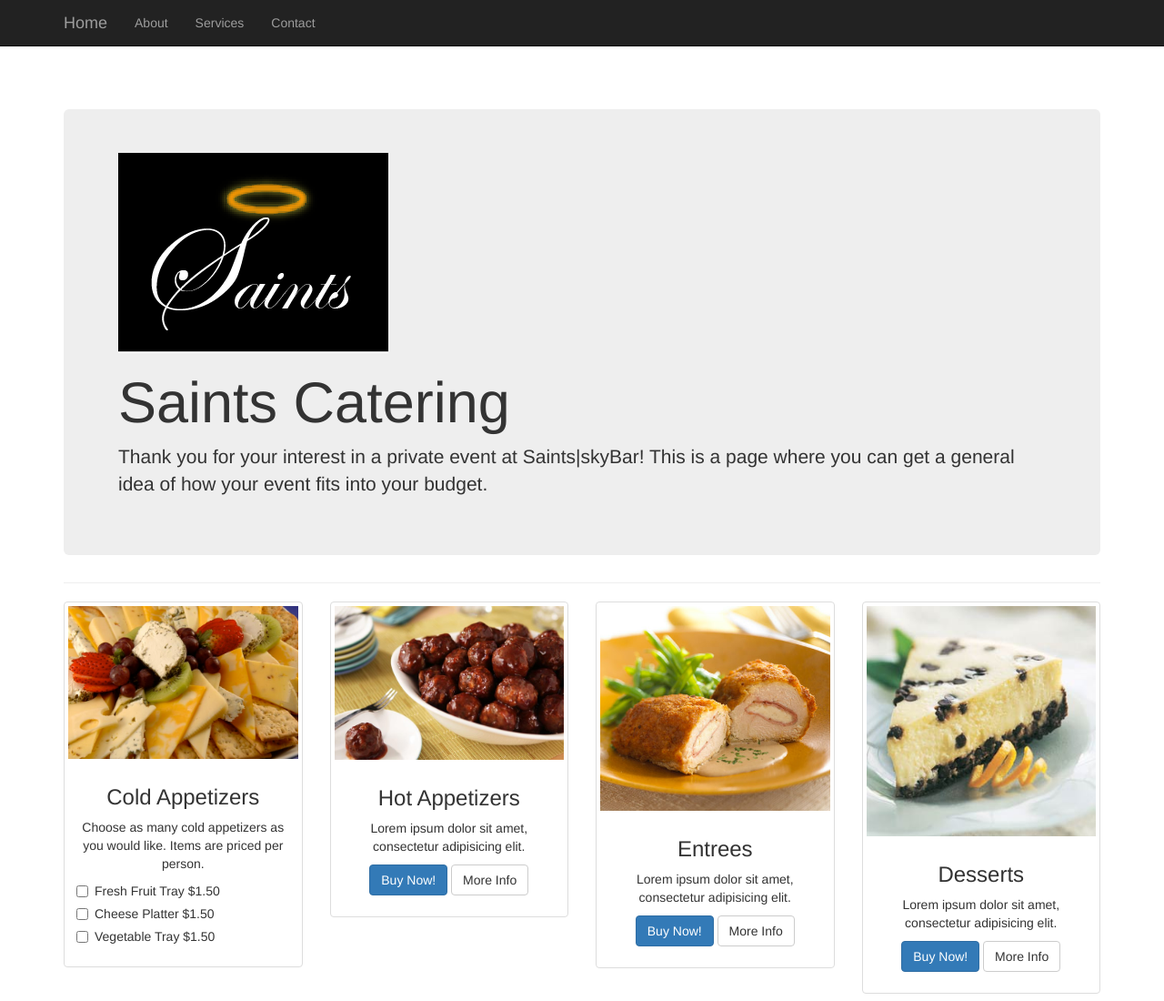
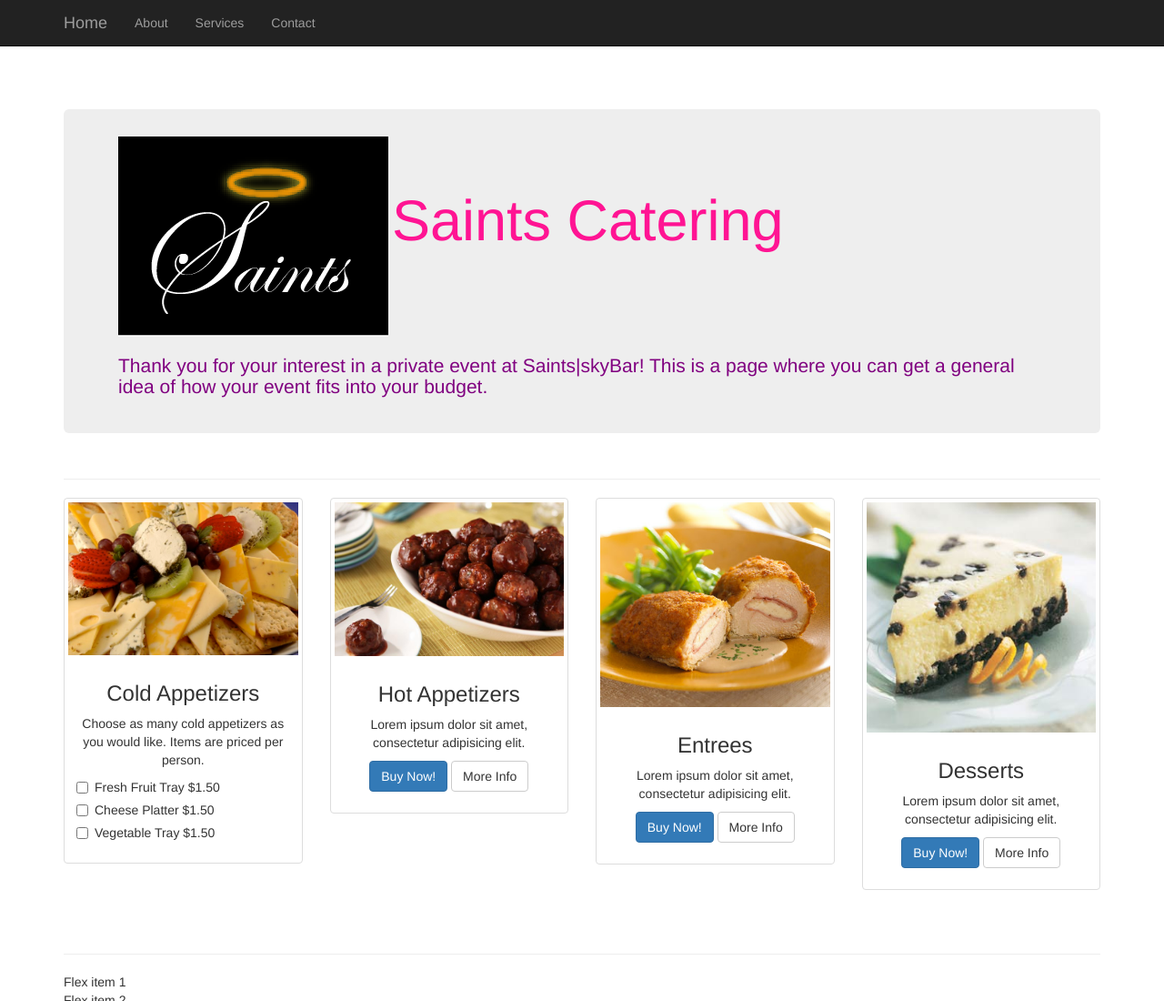
Before and after one commit to jillmars/Saints-Catering-Estimator, a plain HTML site: page index.html in a window 1280 px wide. Shown: the top 1100 px of the page at 91% size. Drawn offline with Linux system fonts and the light colour scheme.

Commit message:
Editing jumbotron displays

```diff
--- a/css/heroic-features.css
+++ b/css/heroic-features.css
@@ -19,3 +19,33 @@
 footer {
     margin: 50px 0;
 }
+
+.jumbotron h1,
+.jumbotron .h1 {
+  color: deeppink;
+  display: inline-block;
+}
+
+.jumbotron h2,
+.jumbotron .h2 {
+  color: purple;
+  display: inline-block;
+  font-size: 1.5em;
+}
+
+.jumbotron {
+  padding-top: 30px;
+  padding-bottom: 30px;
+  margin-bottom: 30px;
+  color: inherit;
+  background-color: #eee;
+  display: inline-block;
+}
+
+.jumbotron p {
+    margin-bottom: 15px;
+    font-size: 21px;
+    font-weight: 200;
+    display: block;
+    text-align: right;
+}
--- a/index.html
+++ b/index.html
@@ -67,8 +67,8 @@
         <header class="jumbotron hero-spacer">
              <img src="img/saints_logo_onblack.png" alt="saints logo">
                 <h1>Saints Catering</h1>
-                <p>Thank you for your interest in a private event at Saints|skyBar! This is a page where you can get a general idea of how your event fits into your budget.</p>
-            </p>
+                <h2>Thank you for your interest in a private event at Saints|skyBar! This is a page where you can get a general idea of how your event fits into your budget.
+            </h2>
         </header>
 
         <hr>
```
